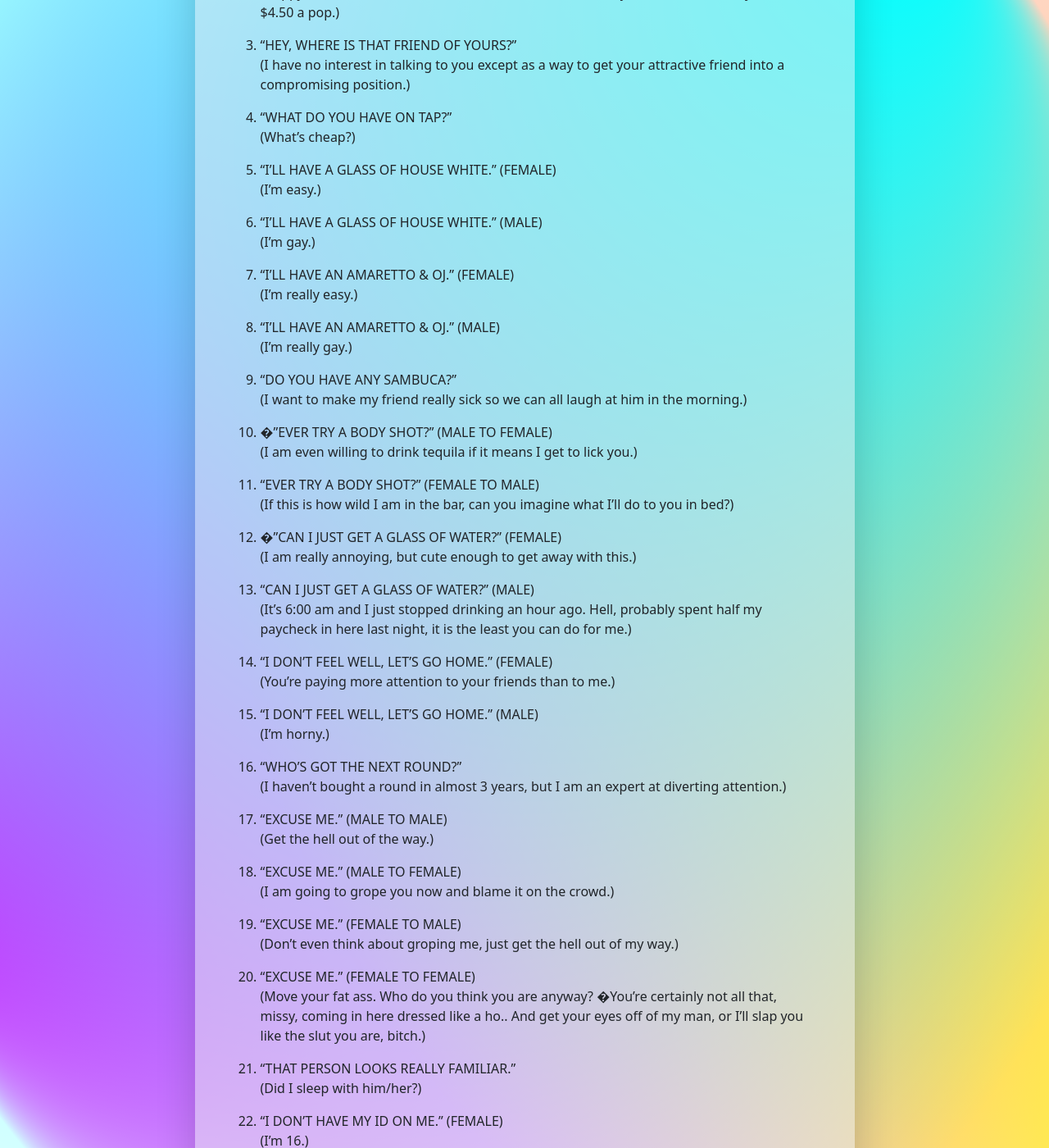
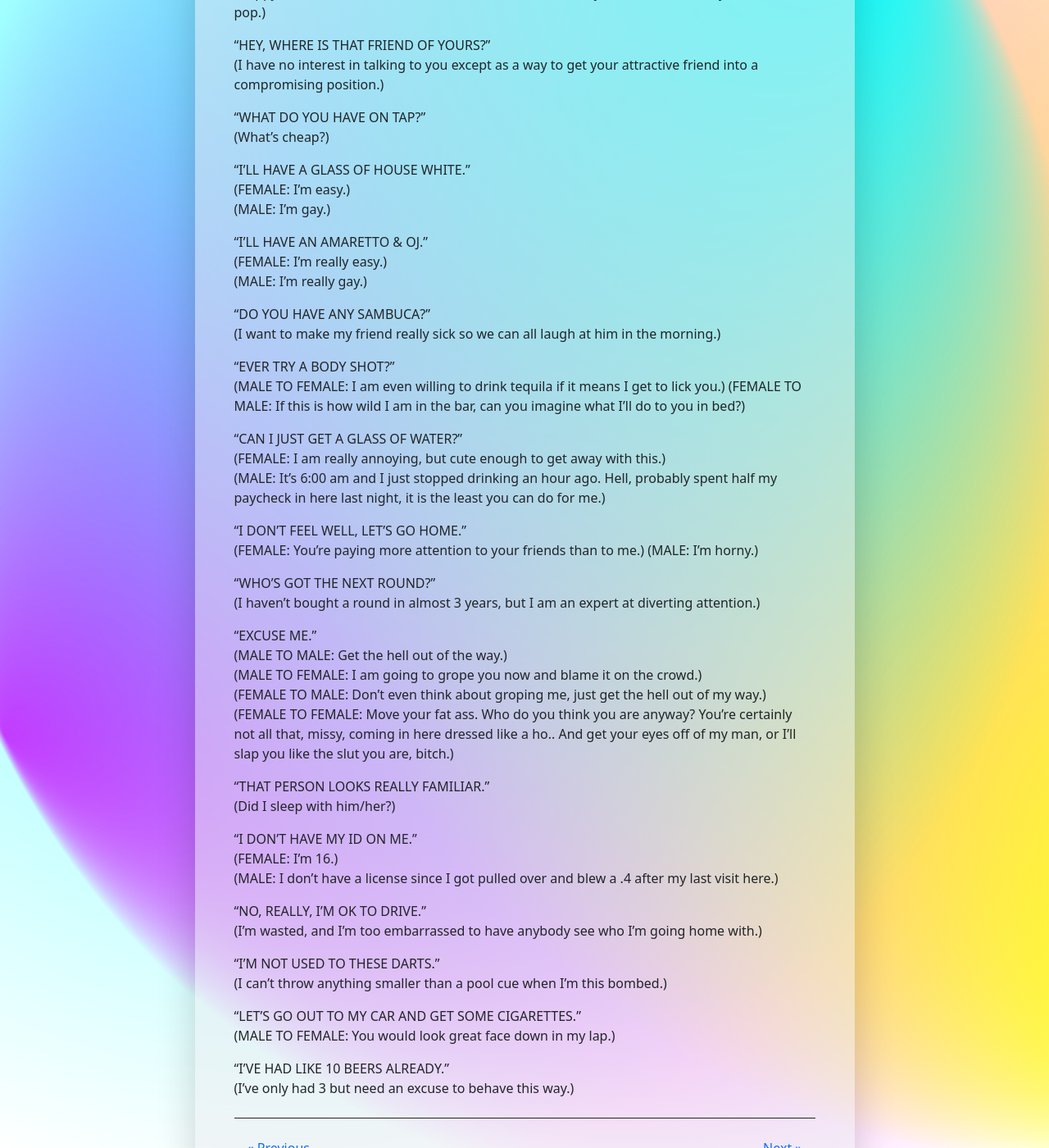
Before and after one commit to raz0x/razox, a Jekyll site: the page built from _jokes/bar_phrases.md, in a window 1280 px wide and 1400 px high, scrolled down 433 px. Shown: the whole window at 82% size. Built offline with Jekyll 4.4.1, drawn with Linux system fonts in a browser that asks for light colours; some of the changed text lies outside the part shown.

Commit message:
Update bar_phrases.md

```diff
--- a/_jokes/bar_phrases.md
+++ b/_jokes/bar_phrases.md
@@ -2,83 +2,65 @@
 subject: Bar Phrase Dictionary
 tags: M
 ---
-1. "YOU GET THIS ONE, NEXT ROUND IS ON ME."
+> "YOU GET THIS ONE, NEXT ROUND IS ON ME."
 (We won't be here long enough to get another round.)
 
-2. "I'LL GET THIS ONE, NEXT ONE IS ON YOU."
+> "I'LL GET THIS ONE, NEXT ONE IS ON YOU."
 (Happy hour is about to end... beers are now a dollar, but by the next round they'll be $4.50 a pop.)
 
-3. "HEY, WHERE IS THAT FRIEND OF YOURS?"
+> "HEY, WHERE IS THAT FRIEND OF YOURS?"
 (I have no interest in talking to you except as a way to get your attractive friend into a compromising position.)
 
-4. "WHAT DO YOU HAVE ON TAP?"
+> "WHAT DO YOU HAVE ON TAP?"
 (What's cheap?)
 
-5. "I'LL HAVE A GLASS OF HOUSE WHITE." (FEMALE)
-(I'm easy.)
+> "I'LL HAVE A GLASS OF HOUSE WHITE."
+(FEMALE: I'm easy.)
+(MALE: I'm gay.)
 
-6. "I'LL HAVE A GLASS OF HOUSE WHITE." (MALE)
-(I'm gay.)
+> "I'LL HAVE AN AMARETTO & OJ."
+(FEMALE: I'm really easy.)
+(MALE: I'm really gay.)
 
-7. "I'LL HAVE AN AMARETTO & OJ." (FEMALE)
-(I'm really easy.)
-
-8. "I'LL HAVE AN AMARETTO & OJ." (MALE)
-(I'm really gay.)
-
-9. "DO YOU HAVE ANY SAMBUCA?"
+> "DO YOU HAVE ANY SAMBUCA?"
 (I want to make my friend really sick so we can all laugh at him in the morning.)
 
-10. �"EVER TRY A BODY SHOT?" (MALE TO FEMALE)
-(I am even willing to drink tequila if it means I get to lick you.)
+> "EVER TRY A BODY SHOT?"
+(MALE TO FEMALE: I am even willing to drink tequila if it means I get to lick you.)
+(FEMALE TO MALE: If this is how wild I am in the bar, can you imagine what I'll do to you in bed?)
 
-11. "EVER TRY A BODY SHOT?" (FEMALE TO MALE)
-(If this is how wild I am in the bar, can you imagine what I'll do to you in bed?)
+> "CAN I JUST GET A GLASS OF WATER?"
+(FEMALE: I am really annoying, but cute enough to get away with this.)
+(MALE: It's 6:00 am and I just stopped drinking an hour ago. Hell, probably spent half my paycheck in here last night, it is the least you can do for me.)
 
-12. �"CAN I JUST GET A GLASS OF WATER?" (FEMALE)
-(I am really annoying, but cute enough to get away with this.)
+> "I DON'T FEEL WELL, LET'S GO HOME."
+(FEMALE: You're paying more attention to your friends than to me.)
+(MALE: I'm horny.)
 
-13. "CAN I JUST GET A GLASS OF WATER?" (MALE)
-(It's 6:00 am and I just stopped drinking an hour ago. Hell, probably spent half my paycheck in here last night, it is the least you can do for me.)
-
-14. "I DON'T FEEL WELL, LET'S GO HOME." (FEMALE)
-(You're paying more attention to your friends than to me.)
-
-15. "I DON'T FEEL WELL, LET'S GO HOME." (MALE)
-(I'm horny.)
-
-16. "WHO'S GOT THE NEXT ROUND?"
+> "WHO'S GOT THE NEXT ROUND?"
 (I haven't bought a round in almost 3 years, but I am an expert at diverting attention.)
 
-17. "EXCUSE ME." (MALE TO MALE)
-(Get the hell out of the way.)
+> "EXCUSE ME."
+(MALE TO MALE: Get the hell out of the way.)
+(MALE TO FEMALE: I am going to grope you now and blame it on the crowd.)
+(FEMALE TO MALE: Don't even think about groping me, just get the hell out of my way.)
+(FEMALE TO FEMALE: Move your fat ass. Who do you think you are anyway? You're certainly not all that, missy, coming in here dressed like a ho.. And get your eyes off of my man, or I'll slap you like the slut you are, bitch.)
 
-18. "EXCUSE ME." (MALE TO FEMALE)
-(I am going to grope you now and blame it on the crowd.)
-
-19. "EXCUSE ME." (FEMALE TO MALE)
-(Don't even think about groping me, just get the hell out of my way.)
-
-20. "EXCUSE ME." (FEMALE TO FEMALE)
-(Move your fat ass. Who do you think you are anyway? �You're certainly not all that, missy, coming in here dressed like a ho.. And get your eyes off of my man, or I'll slap you like the slut you are, bitch.)
-
-21. "THAT PERSON LOOKS REALLY FAMILIAR."
+> "THAT PERSON LOOKS REALLY FAMILIAR."
 (Did I sleep with him/her?)
 
-22. "I DON'T HAVE MY ID ON ME." (FEMALE)
-(I'm 16.)
+> "I DON'T HAVE MY ID ON ME."
+(FEMALE: I'm 16.)
+(MALE: I don't have a license since I got pulled over and blew a .4 after my last visit here.)
 
-23. "I DON'T HAVE MY ID ON ME." (MALE)
-(I don't have a license since I got pulled over and blew a .4 after my last visit here.)
-
-24. "NO, REALLY, I'M OK TO DRIVE."
+> "NO, REALLY, I'M OK TO DRIVE."
 (I'm wasted, and I'm too embarrassed to have anybody see who I'm going home with.)
 
-25. "I'M NOT USED TO THESE DARTS."
+> "I'M NOT USED TO THESE DARTS."
 (I can't throw anything smaller than a pool cue when I'm this bombed.)
 
-26. "LET'S GO OUT TO MY CAR AND GET SOME CIGARETTES." (MALE TO FEMALE)
-(You would look great face down in my lap.)
+> "LET'S GO OUT TO MY CAR AND GET SOME CIGARETTES."
+(MALE TO FEMALE: You would look great face down in my lap.)
 
-27. "I'VE HAD LIKE 10 BEERS ALREADY."
+> "I'VE HAD LIKE 10 BEERS ALREADY."
 (I've only had 3 but need an excuse to behave this way.)
```
